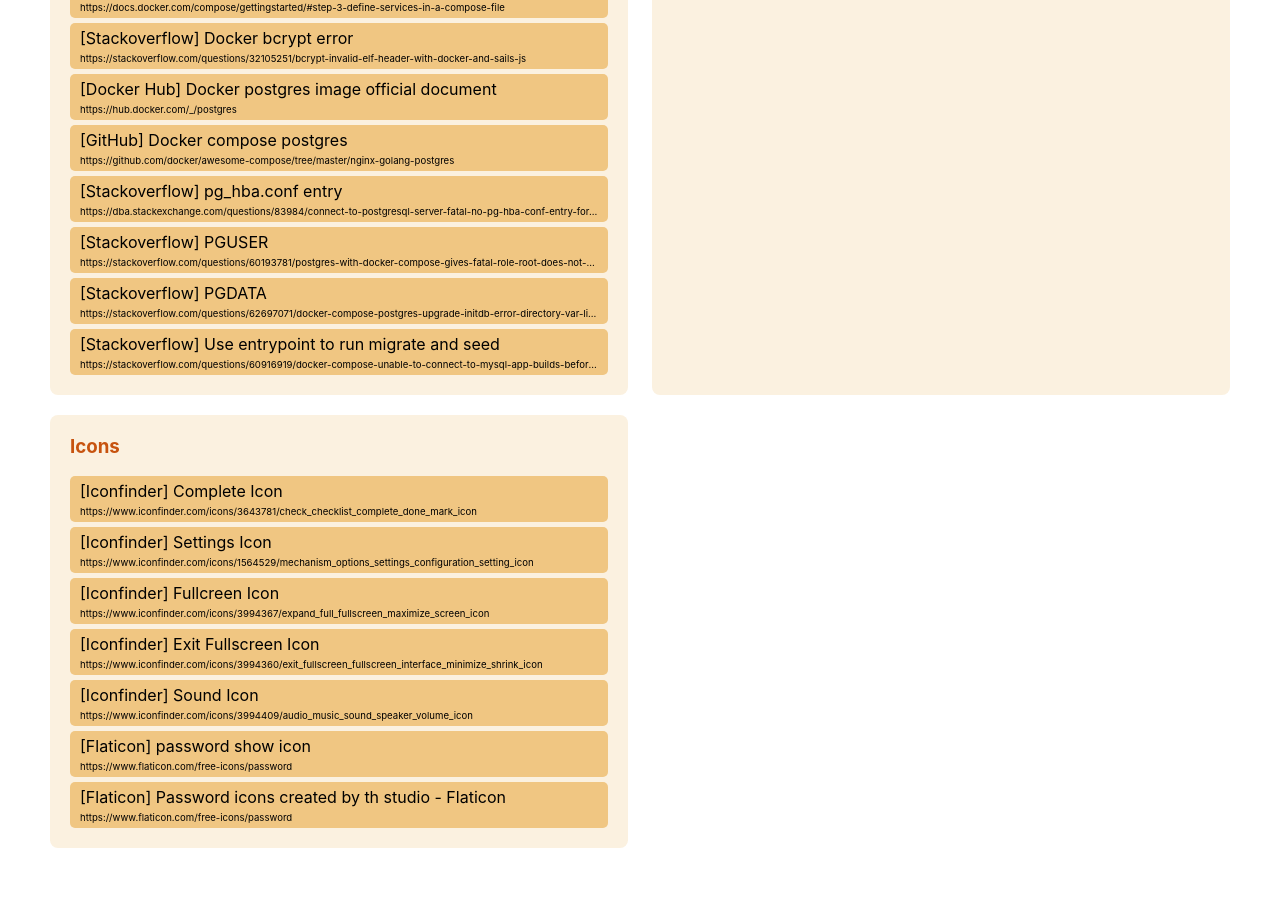
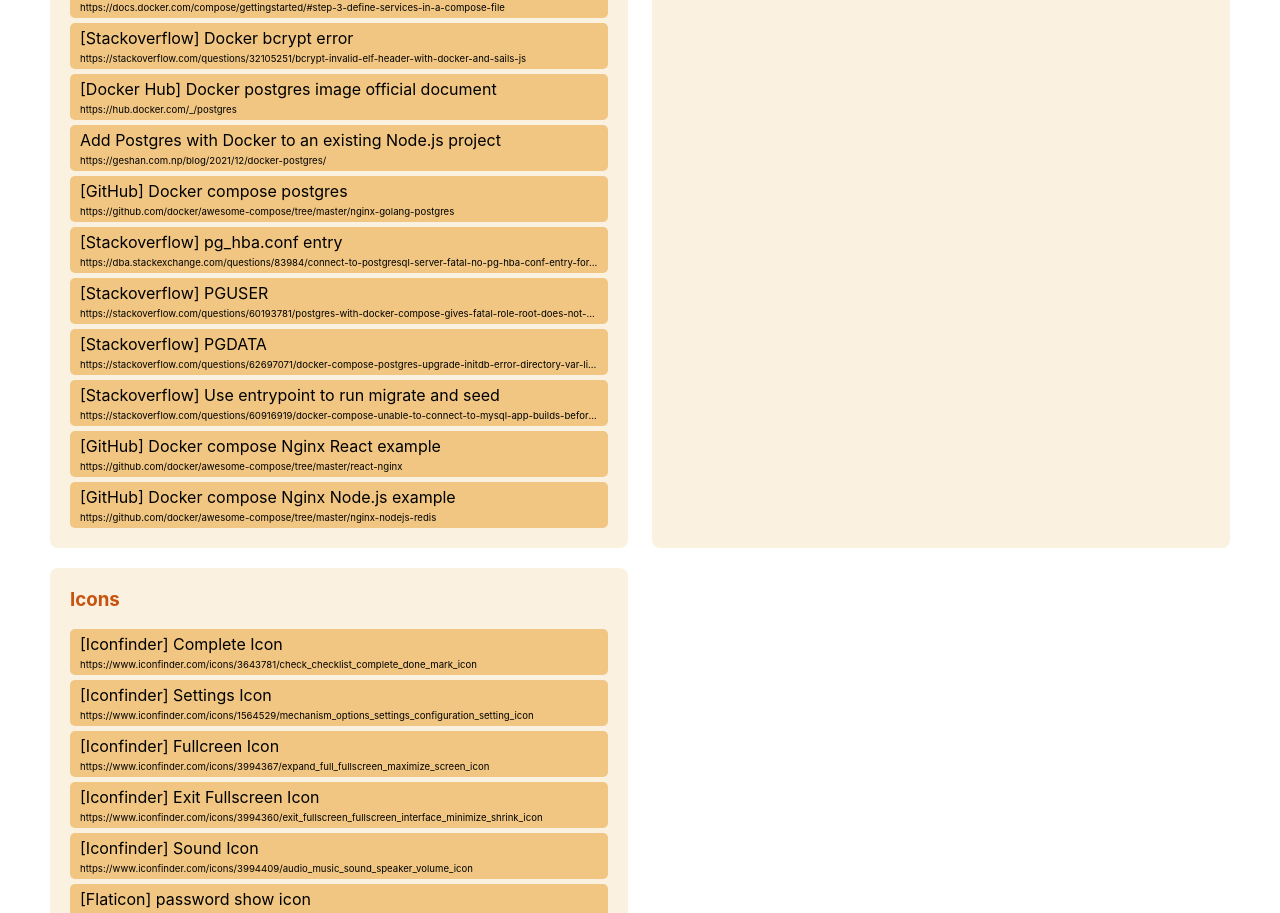
Before and after one commit to lee00286/project-streammeow, a React (Create React App) app in the folder frontend/: page /credits in a window 1280 px wide. Shown: the part 1700-2613 px from the top of the page. Built offline with nearby package versions, Linux system fonts and the light colour scheme; no server answers.

Commit message:
feat: setup nginx conf and docker compose

```diff
--- a/frontend/src/Components/CreditPage/creditList.js
+++ b/frontend/src/Components/CreditPage/creditList.js
@@ -213,6 +213,10 @@
         link: "https://hub.docker.com/_/postgres",
       },
       {
+        name: "Add Postgres with Docker to an existing Node.js project",
+        link: "https://geshan.com.np/blog/2021/12/docker-postgres/",
+      },
+      {
         name: "Docker compose postgres",
         siteName: "GitHub",
         link: "https://github.com/docker/awesome-compose/tree/master/nginx-golang-postgres",
@@ -236,6 +240,16 @@
         name: "Use entrypoint to run migrate and seed",
         siteName: "Stackoverflow",
         link: "https://stackoverflow.com/questions/60916919/docker-compose-unable-to-connect-to-mysql-app-builds-before-mysql?fbclid=IwAR2A8W0I6gSE4t8V8pYEWZgKzVAmd5fXqnOJzx5XxLKaJ4qPKzE00swo2-8",
+      },
+      {
+        name: "Docker compose Nginx React example",
+        siteName: "GitHub",
+        link: "https://github.com/docker/awesome-compose/tree/master/react-nginx",
+      },
+      {
+        name: "Docker compose Nginx Node.js example",
+        siteName: "GitHub",
+        link: "https://github.com/docker/awesome-compose/tree/master/nginx-nodejs-redis",
       },
     ],
   },
```
Also changed, not shown: 2 other files (tests, documents, lock files or other folders).
